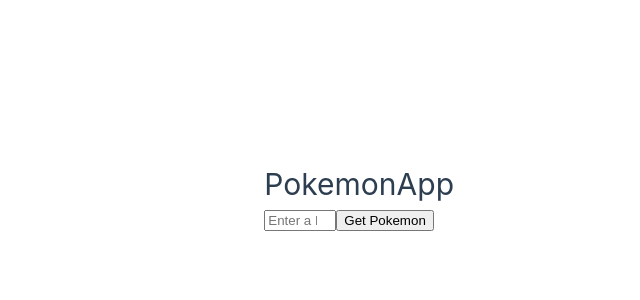
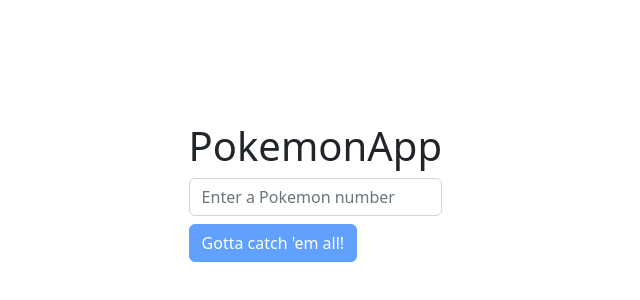
Before and after one commit to mr-duke/sqs, a Vue app in the folder PokemonApp/Client/: page / in a window 1280 px wide. Shown: the part 204-504 px from the top of the page, without its empty margins (186-826 px from the left). Built offline with nearby package versions, Linux system fonts and the light colour scheme.

Commit message:
Update Frontend, add Bootstrap

```diff
--- a/PokemonApp/Client/package.json
+++ b/PokemonApp/Client/package.json
@@ -12,6 +12,7 @@
   },
   "dependencies": {
     "axios": "^1.3.4",
+    "bootstrap": "^5.2.3",
     "vue": "^3.2.47"
   },
   "devDependencies": {
--- a/PokemonApp/Client/src/App.vue
+++ b/PokemonApp/Client/src/App.vue
@@ -1,8 +1,10 @@
 <template>
-  <div>
+  <div class="container">
     <h1>PokemonApp</h1>
-      <input v-model="pokemonNumber" type="number" placeholder="Enter a Pokemon number" min="1" max="1100">
-      <button @click="getPokemon">Get Pokemon</button>
+    <input class="form-control my-2" v-model="inputValue" type="number" placeholder="Enter a Pokemon number"
+      :min="minValue" :max="maxValue" @input="checkInput">
+    <button class="btn btn-primary mb-2" :disabled="isDisabled" @click="getPokemon">Gotta catch 'em all!</button>
+    <div class="alert alert-warning" role="alert" v-if="notification">{{ notification }}</div>
     <div v-if="pokemon">
       <h1>{{ pokemon.name }}</h1>
       <h2>{{ pokemon.number }} </h2>
@@ -14,24 +16,40 @@
   </div>
 </template>
 
-<script>import axios from 'axios';
+<script>
+import axios from 'axios';
 
 export default {
   data() {
     return {
-    pokemonNumber: '',
+      inputValue: null,
+      minValue: 1,
+      maxValue: 1010,
+      notification: null,
       pokemon: null
     }
   },
+  computed: {
+    isDisabled() {
+      return this.inputValue === null || this.inputValue < this.minValue || this.inputValue > this.maxValue
+    }
+  },
   methods: {
+    checkInput() {
+      if (this.inputValue < this.minValue || this.inputValue > this.maxValue) {
+        this.notification = `Input value must be between ${this.minValue} and ${this.maxValue}`
+      } else {
+        this.notification = null
+      }
+    },
+
     async getPokemon() {
-    if (!this.pokemonNumber) {
+      if (!this.inputValue) {
         this.pokemon = null;
         return;
       }
-
       try {
-      let response = await axios.get(`api/pokemon/${this.pokemonNumber}`);
+        let response = await axios.get(`api/pokemon/${this.inputValue}`);
         this.pokemon = response.data;
       } catch (error) {
         console.error(error);
@@ -39,4 +57,5 @@
       }
     }
   }
-}</script>
+}
+</script>
--- a/PokemonApp/Client/src/main.js
+++ b/PokemonApp/Client/src/main.js
@@ -2,5 +2,7 @@
 import App from './App.vue'
 
 import './assets/main.css'
+import 'bootstrap/dist/css/bootstrap.min.css'
+import 'bootstrap/dist/js/bootstrap.min.js'
 
 createApp(App).mount('#app')
```
Also changed, not shown: 2 other files (tests, documents, lock files or other folders). Lines whose indentation alone changed are shown as unchanged.
